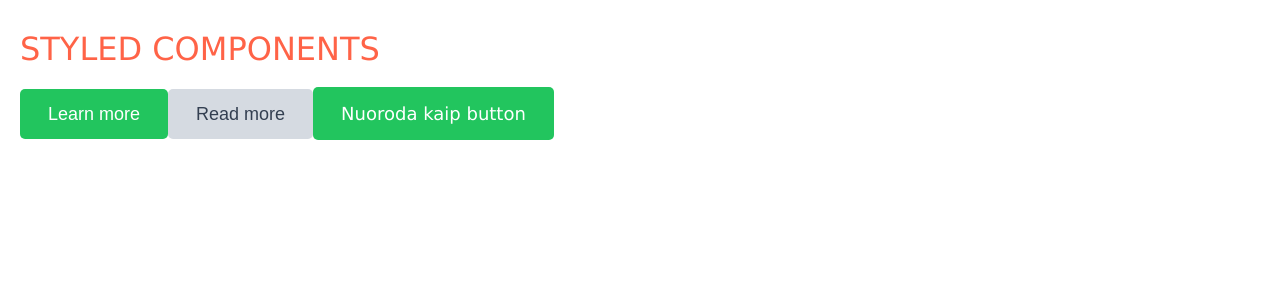
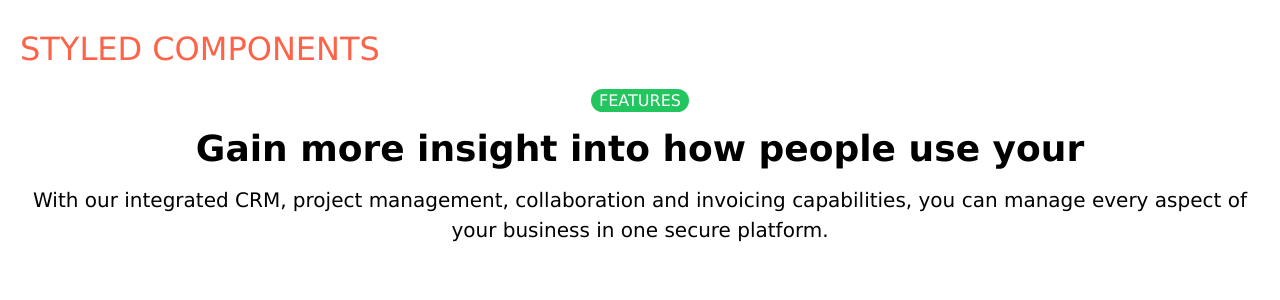
Before and after one commit to MariusCodeAcademy/feu8_9_react_styled_components, a React (Vite) app: page / in a window 1280 px wide. Shown: the top 300 px of the page. Built offline with nearby package versions, Linux system fonts and the light colour scheme.

Commit message:
SectionTitle

```diff
--- a/src/App.jsx
+++ b/src/App.jsx
@@ -1,6 +1,7 @@
 import styled from 'styled-components';
 import Btn, { GrayBtn } from './components/UI/Btn.styled';
 import GlobalStyle from './components/GlobalStyle';
+import GainMore from './components/GainMore';
 
 const MainTitle = styled.h1`
   font-weight: normal;
@@ -19,12 +20,13 @@ export default function App() {
     <Wrap>
       <GlobalStyle />
       <MainTitle>Styled components</MainTitle>
-      <Btn>Learn more</Btn>
-      {/* <Btn secondary>Read more</Btn> */}
+      <GainMore />
+      {/* <Btn>Learn more</Btn>
+
       <GrayBtn>Read more</GrayBtn>
       <Btn as='a' href='#'>
         Nuoroda kaip button
-      </Btn>
+      </Btn> */}
     </Wrap>
   );
 }
--- /dev/null
+++ b/src/components/GainMore.jsx
@@ -0,0 +1,15 @@
+import React from 'react';
+import SectionTitle from './UI/SectionTitle';
+
+export default function GainMore() {
+  return (
+    <div>
+      <SectionTitle
+        left
+        pill='features'
+        title='Gain more insight into how people use your'
+        subtitle='With our integrated CRM, project management, collaboration and invoicing capabilities, you can manage every aspect of your business in one secure platform.'
+      />
+    </div>
+  );
+}
--- /dev/null
+++ b/src/components/UI/SectionTitle.jsx
@@ -0,0 +1,34 @@
+import styled from 'styled-components';
+
+const Wrap = styled.div`
+  text-align: center;
+  margin-bottom: 48px;
+`;
+const Pill = styled.p`
+  color: #fff;
+  background-color: #22c55e;
+  text-align: center;
+  text-transform: uppercase;
+  padding: 2px 8px;
+  border-radius: 50px;
+  display: inline-block;
+`;
+const Title = styled.h2`
+  font-size: 36px;
+  margin-bottom: 16px;
+`;
+const Subtitle = styled.p`
+  font-size: 20px;
+  line-height: 1.5;
+  font-weight: normal;
+`;
+
+export default function SectionTitle(props) {
+  return (
+    <Wrap>
+      <Pill>{props.pill}</Pill>
+      <Title>{props.title}</Title>
+      <Subtitle>{props.subtitle}</Subtitle>
+    </Wrap>
+  );
+}
```
